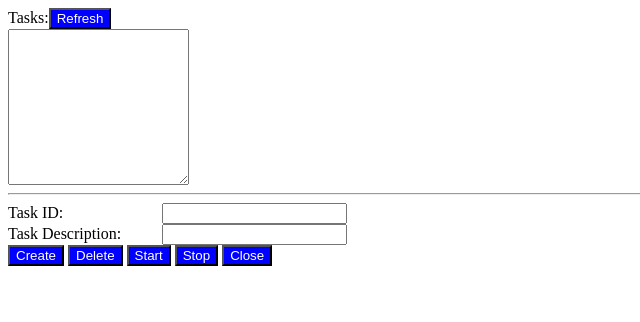
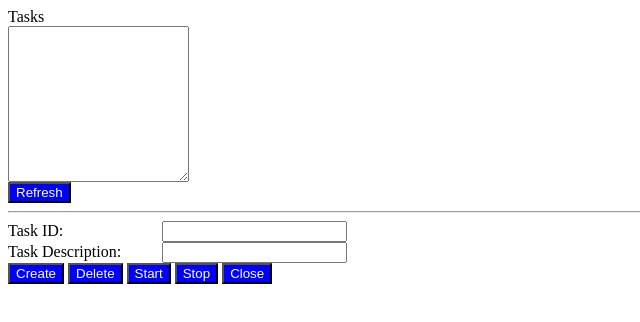
Before and after one commit to zhiming-qiu/Simple-Task-Management-Web-Server, a plain HTML site: page index.html in a window 1280 px wide. Shown: the whole page, without its empty margins (0-640 px from the left). Drawn offline with nearby package versions, Linux system fonts and the light colour scheme.

Commit message:
A bit layout adjustment

```diff
--- a/index.html
+++ b/index.html
@@ -5,8 +5,9 @@
         <script type="text/javascript" src="./js/mycode.js"></script>
     </head>
     <body>
-        Tasks:<button id=list onclick="getTasks();">Refresh</button><br>
-        <textarea id=tasks rows="10" cols="20"></textarea>
+        <label>Tasks</label><br>
+        <textarea id=tasks rows="10" cols="20"></textarea><br>
+        <button id=list onclick="getTasks();">Refresh</button><br>
         <hr>
         <label id=task_id>Task ID:</label> <input id=task_id></input><br>
         <label id=task_id>Task Description:</label> <input id=task_description></input><br>
```
